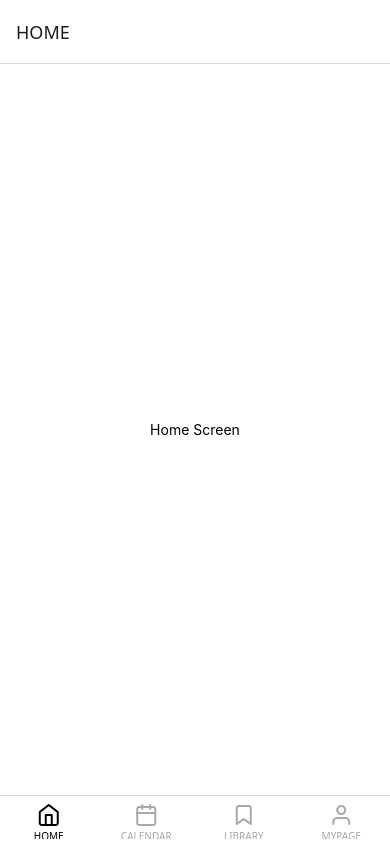
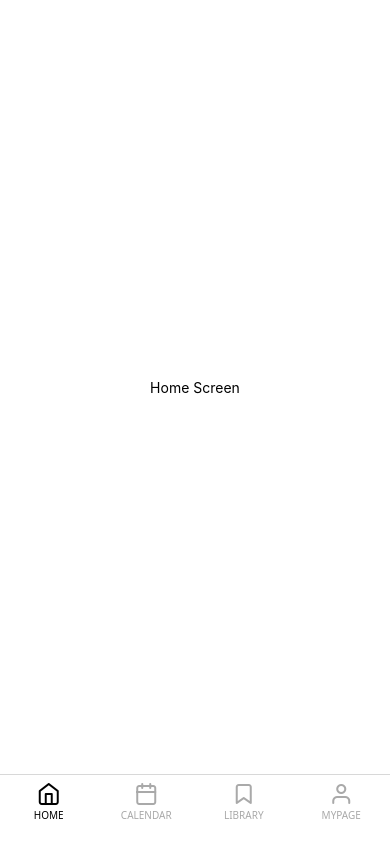
Before and after one commit to Regulus55/burnfit, a React Native app: screen / in a window 390 px wide. Built offline with nearby package versions, Linux system fonts and the light colour scheme.

Commit message:
navi index screenOptions

```diff
--- a/src/navigation/index.js
+++ b/src/navigation/index.js
@@ -2,14 +2,22 @@ import SCREENS from "../screens/tabs";
 import { createBottomTabNavigator } from "@react-navigation/bottom-tabs";
 import { Feather } from "@expo/vector-icons";
 import { COLORS } from "../constants";
-
 import screens from "../commons/tabMenus";
 
 const Tab = createBottomTabNavigator();
 
 const TabNavigator = () => {
   return (
-    <Tab.Navigator initialRouteName={SCREENS.HOME}>
+    <Tab.Navigator
+      initialRouteName={SCREENS.HOME}
+      screenOptions={{
+        headerShown: false,
+        tabBarStyle: {
+          height: 70,
+          // paddingBottom: 1,
+        },
+      }}
+    >
       {screens.map(({ name, component, icon }) => (
         <Tab.Screen
           key={name}
```
